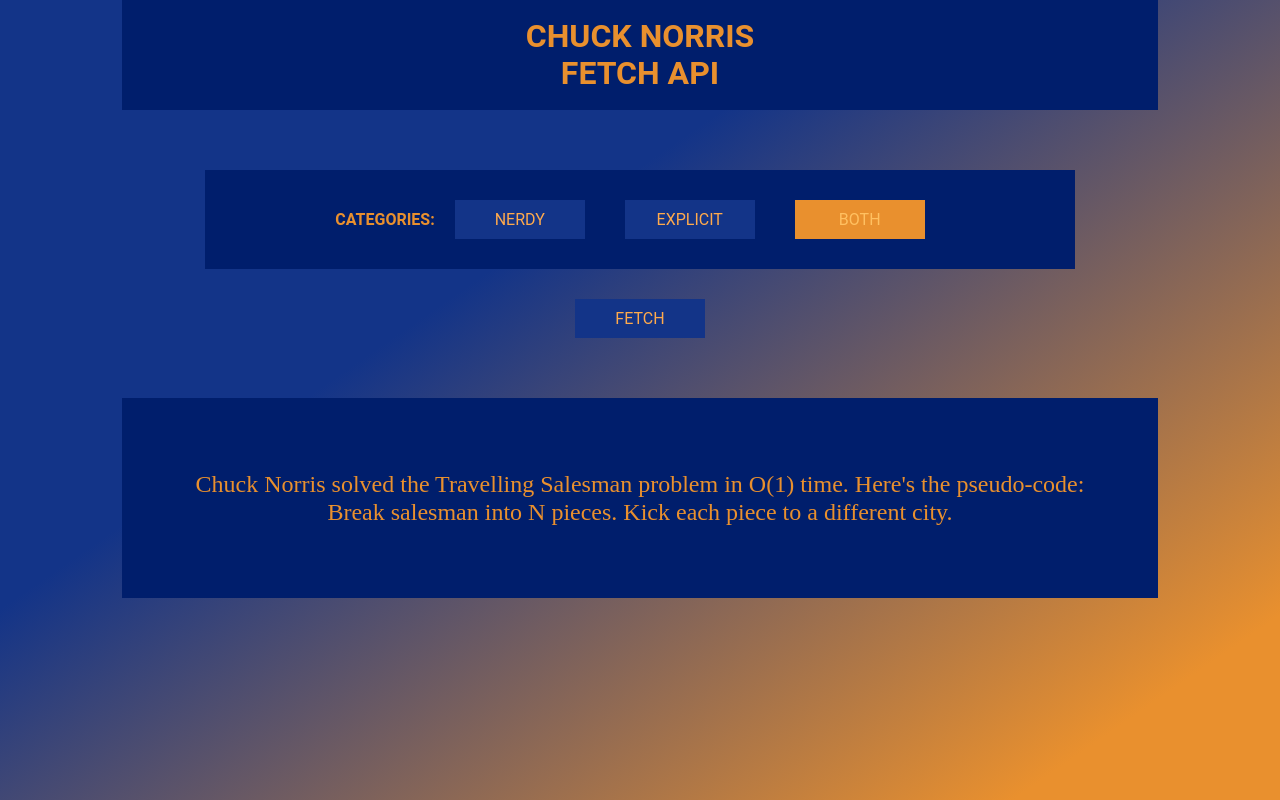
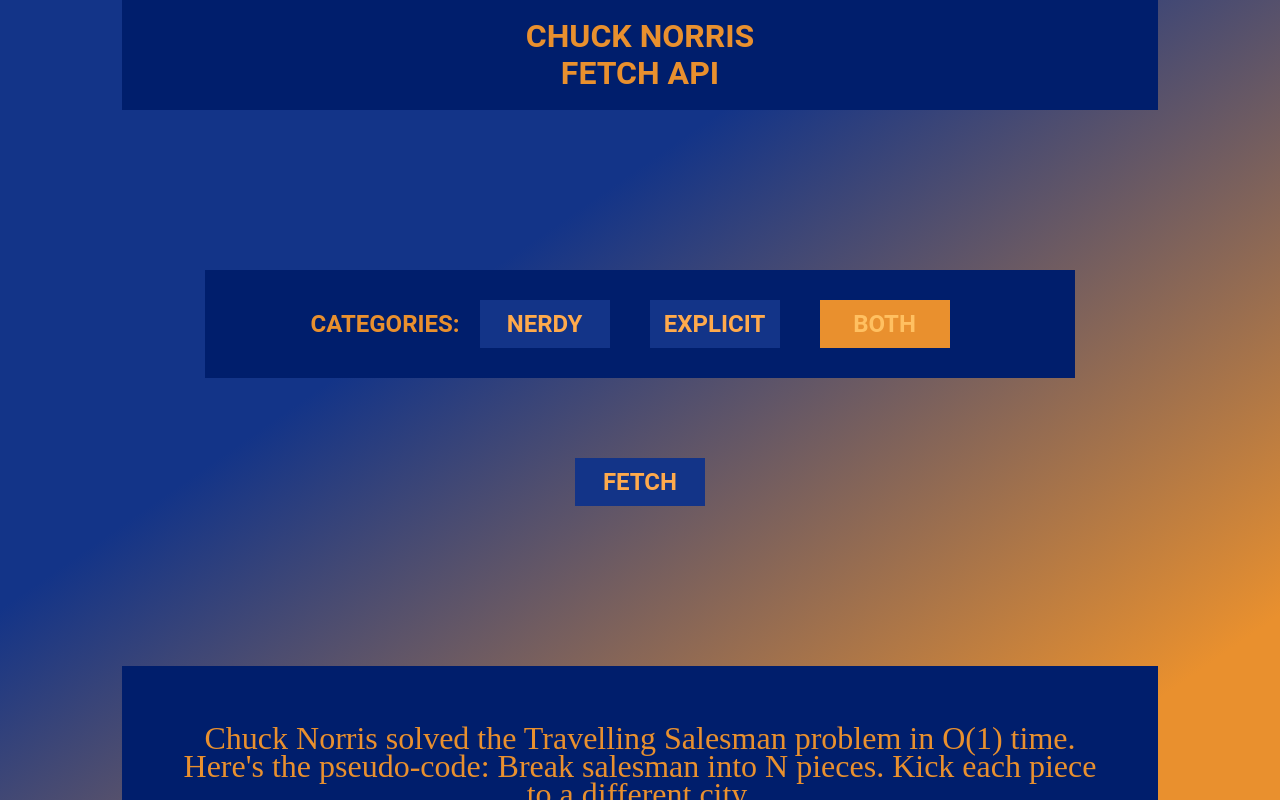
Before and after one commit to iancoel/react-chucknorris, a React (Create React App) app: page / in a window 1280 px wide. Built offline with nearby package versions, Linux system fonts and the light colour scheme.

Commit message:
corrigido bug hover no botao fetch

```diff
--- a/src/Categories.js
+++ b/src/Categories.js
@@ -23,9 +23,9 @@
 
   function handleCategorie({ target }) {
     const text = target.innerText;
+    toggleButtonsColors(target);
     if (text === 'Nerdy') return (categorie = ['nerdy']);
     if (text === 'Explicit') return (categorie = ['explicit']);
-    toggleButtonsColors(target);
     return (categorie = ['nerdy', 'explicit']);
   }
 
@@ -46,7 +46,9 @@
             Both
           </button>
         </div>
-        <button onClick={handleFetch}>Fetch</button>
+        <button onClick={handleFetch} className={'fetch'}>
+          Fetch
+        </button>
       </div>
       <Joke joke={joke} />
     </DivCategories>
--- a/src/Components/DivCategories.style.js
+++ b/src/Components/DivCategories.style.js
@@ -9,7 +9,7 @@
   flex-direction: column;
 
   & div {
-    margin: 30px 0;
+    margin: 80px 0;
   }
 
   & div div {
@@ -25,7 +25,7 @@
   & div div span {
     font-family: Roboto;
     font-weight: bold;
-    font-size: 16px;
+    font-size: 24px;
     line-height: 28px;
     color: #e9902e;
     cursor: default;
@@ -41,7 +41,8 @@
     margin-right: 20px;
     cursor: pointer;
     font-family: Roboto;
-    font-size: 16px;
+    font-size: 24px;
+    font-weight: bold;
     display: flex;
     justify-content: center;
     align-items: center;
@@ -72,6 +73,11 @@
   }
 
   @media (max-width: 650px) {
+    & .fetch:hover {
+      background: #133488;
+      color: #ffaa4c;
+      transition: all 0s;
+    }
     & div {
       margin: 10px 0;
     }
--- a/src/Components/Joke.style.js
+++ b/src/Components/Joke.style.js
@@ -13,7 +13,7 @@
 
   & p {
     font-family: Times New Roman;
-    font-size: 24px;
+    font-size: 32px;
     line-height: 28px;
     display: flex;
     align-items: center;
```
